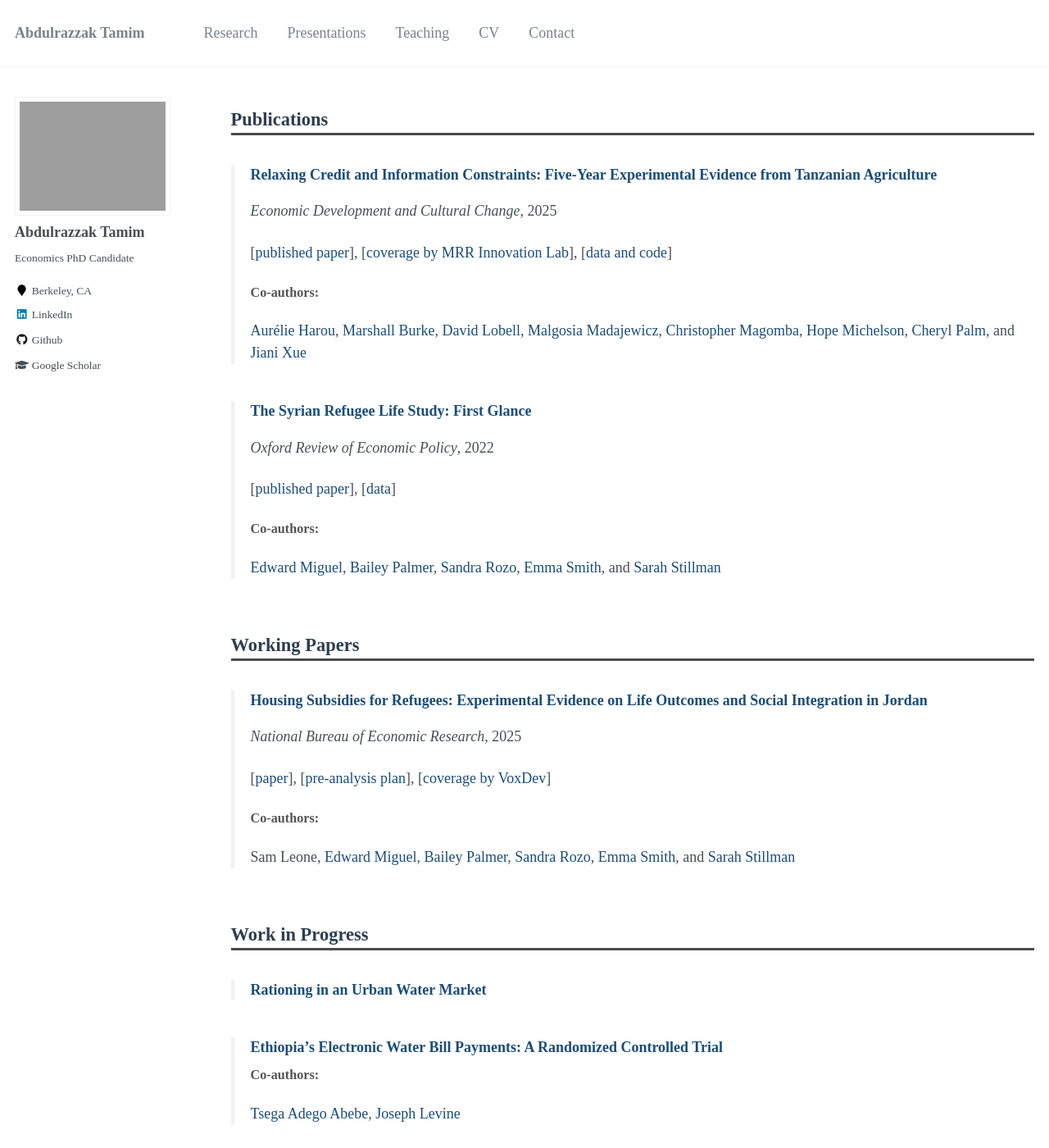
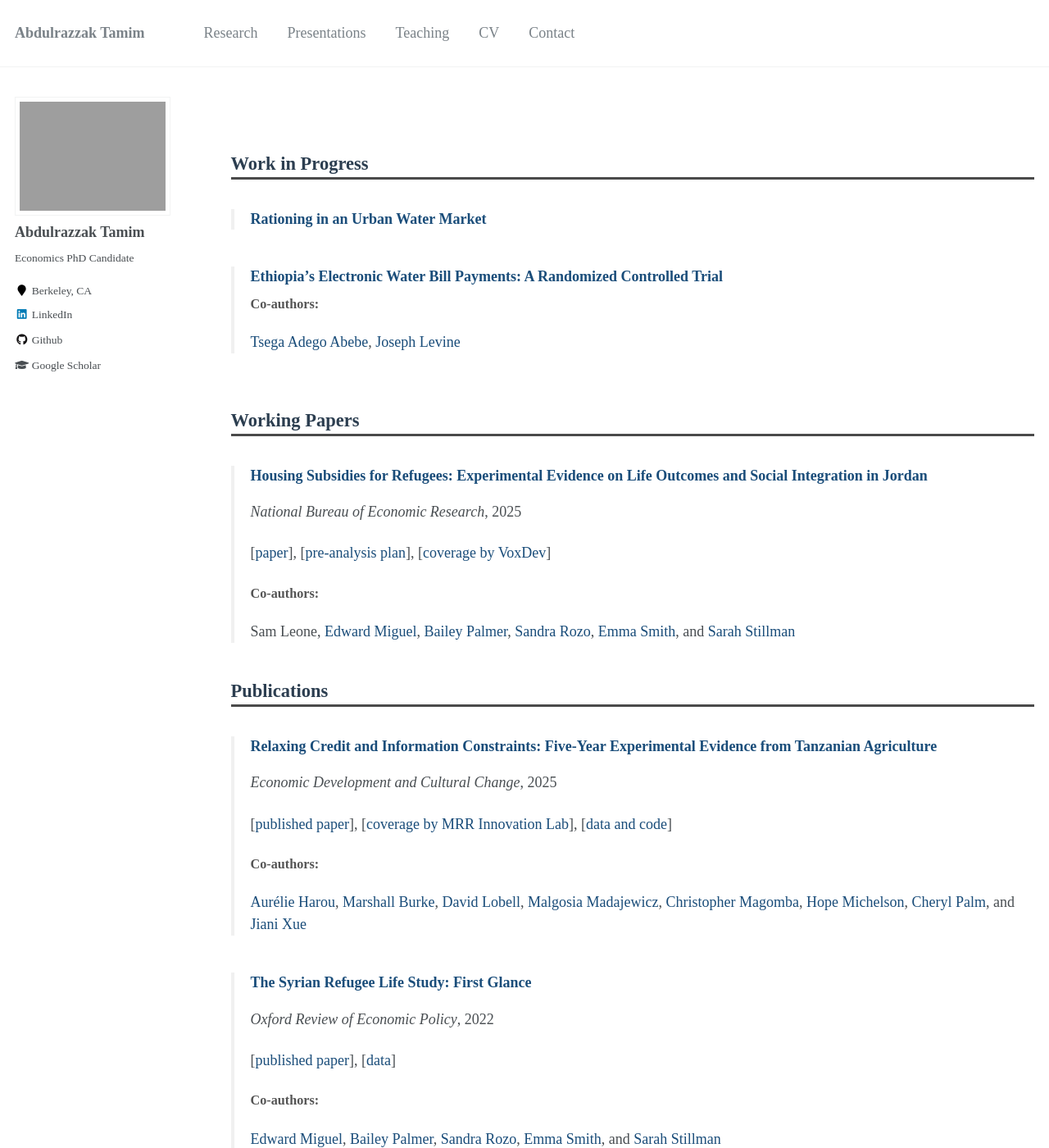
Before and after one commit to AbdulrazzakTamim/abdulrazzaktamim.github.io, a Jekyll site: the page built from _pages/publications.md, in a window 1280 px wide and 1400 px high. Shown: the whole window at 82% size. Built offline with Jekyll 4.4.1, drawn with Linux system fonts in a browser that asks for light colours; comment, search, counter and statistics services are not loaded.

Commit message:
Update publications.md

```diff
--- a/_pages/publications.md
+++ b/_pages/publications.md
@@ -11,13 +11,16 @@ author_profile: true
 
 {% include base_path %}
 
-<h2 style="color: #2c3e50; border-bottom: 3px solid #4a4a4a; padding-bottom: 3px; margin-top: 0; margin-bottom: 1.5em;">Publications</h2>
+
+
+<h2 style="color: #2c3e50; border-bottom: 3px solid #4a4a4a; padding-bottom: 3px; margin-top: 3em; margin-bottom: 1.5em;">Work in Progress</h2>
 
 {% for post in site.publications reversed %}
-  {% if post.status == "published" %}
+  {% if post.status == "wip" %}
     {% include archive-single.html %}
   {% endif %}
 {% endfor %}
+
 
 <h2 style="color: #2c3e50; border-bottom: 3px solid #4a4a4a; padding-bottom: 3px; margin-top: 3em; margin-bottom: 1.5em;">Working Papers</h2>
 
@@ -27,10 +30,11 @@ author_profile: true
   {% endif %}
 {% endfor %}
 
-<h2 style="color: #2c3e50; border-bottom: 3px solid #4a4a4a; padding-bottom: 3px; margin-top: 3em; margin-bottom: 1.5em;">Work in Progress</h2>
+
+<h2 style="color: #2c3e50; border-bottom: 3px solid #4a4a4a; padding-bottom: 3px; margin-top: 0; margin-bottom: 1.5em;">Publications</h2>
 
 {% for post in site.publications reversed %}
-  {% if post.status == "wip" %}
+  {% if post.status == "published" %}
     {% include archive-single.html %}
   {% endif %}
 {% endfor %}
```
